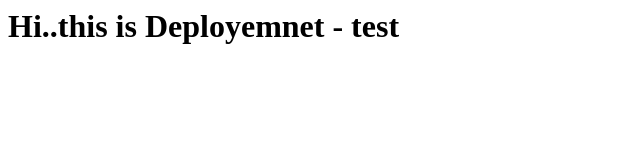
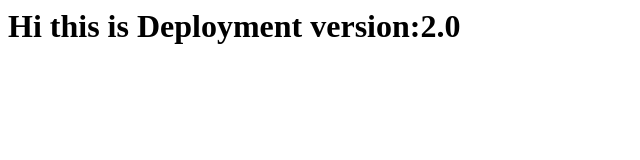
Before and after one commit to soumya816-us/dockerfiles, a plain HTML site: page DEPLOYMENT/index.html in a window 1280 px wide. Shown: the whole page, without its empty margins (0-640 px from the left). Drawn offline with Linux system fonts and the light colour scheme.

Commit message:
dockerfiles

```diff
--- a/DEPLOYMENT/index.html
+++ b/DEPLOYMENT/index.html
@@ -1 +1 @@
-<h1> Hi..this is Deployemnet - test</h1>
+<h1> Hi this is Deployment version:2.0 </h1>
```
